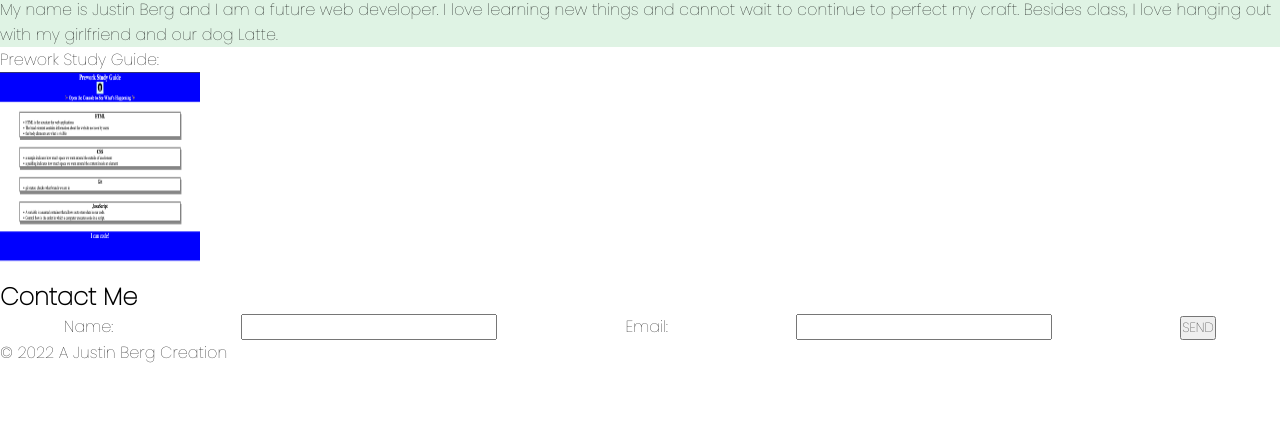
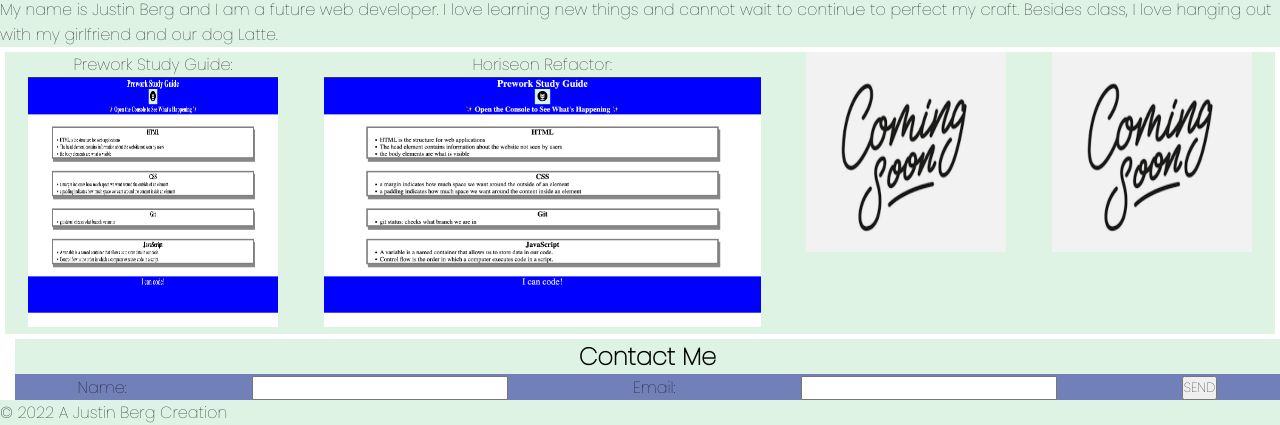
Before and after one commit to justinberg97/justin-berg-portolio1, a plain HTML site: page index.html in a window 1280 px wide. Shown: the part 474-899 px from the top of the page. Before the commit the page ends 839 px from the top, so only its background shows below. Drawn offline with Linux system fonts and the light colour scheme.

Commit message:
final code touch-ups

```diff
--- a/assets/style.css
+++ b/assets/style.css
@@ -14,9 +14,6 @@
     font-family: 'Poppins', sans-serif;
  }
 
-body {
-
-}
 .header {
     background-color: var(--light-blue
     );
@@ -36,13 +33,43 @@ body {
     background-color: var(--honey-dew-light);
 }
 #projects {
-    align-items: center;
+    margin: 5px;
+    background-color: var(--honey-dew-light);
+    display: flex;
+    flex-direction: row;
+    flex-wrap: wrap;
+    justify-content: space-around;
+    text-align: center;
+
+}
+#contact {
+    background-color: var(--honey-dew-light);
+    width: auto;
+    text-align: center;
+    margin-left: 15px;
+}
+
+.footer {
+    background-color: var(--honey-dew-light);
 
 }
 form {
     display: flex;
     justify-content: space-around;
+    background-color: var(--light-blue);
+    display: flex;
+    justify-content: space-around;
+    flex-direction: row;
+    flex-wrap: wrap;
+    align-content: space-around;
+    align-items: flex-end;
 }
+.images {
+    height: 250px;
+    width: auto;
+
+}
+
 @media screen and (min-width: 600px){
     .header {
         border-color: green;
--- a/index.html
+++ b/index.html
@@ -35,10 +35,22 @@
         </section>
 
             <section id="projects">
-                Prework Study Guide:<br>
+               <div class="img-1"> Prework Study Guide:<br>
                  <a href=https://justinberg97.github.io/prework-study-guide>
-                <img alt="prework-study-guide" src="./assets/images/prework.png" width="200" height="200"> </a>
-
+                <img class="images1" alt="prework-study-guide" src="./assets/images/prework.png" width="250" height="250"> </a>
+               </div>
+               <div class="img-1"> Horiseon Refactor:<br>
+                <a href=https://justinberg97.github.io/prework-study-guide>
+               <img class="images" alt="prework-study-guide" src="./assets/images/prework.png" width="200" height="200"> </a>
+              </div>
+              <div class="img-1">
+                <img alt="coming-soon" src="./assets/images/coming-soon.png"
+                width="200" height="200">
+              </div>
+              <div class="img-1">
+                <img alt="coming-soon" src="./assets/images/coming-soon.png"
+                width="200" height="200">
+              </div>
             </section>
             <section id="contact">
                 <h2 class="right-contact">Contact Me</h2>
```
Also changed, not shown: assets/images/coming-soon.png (added).
